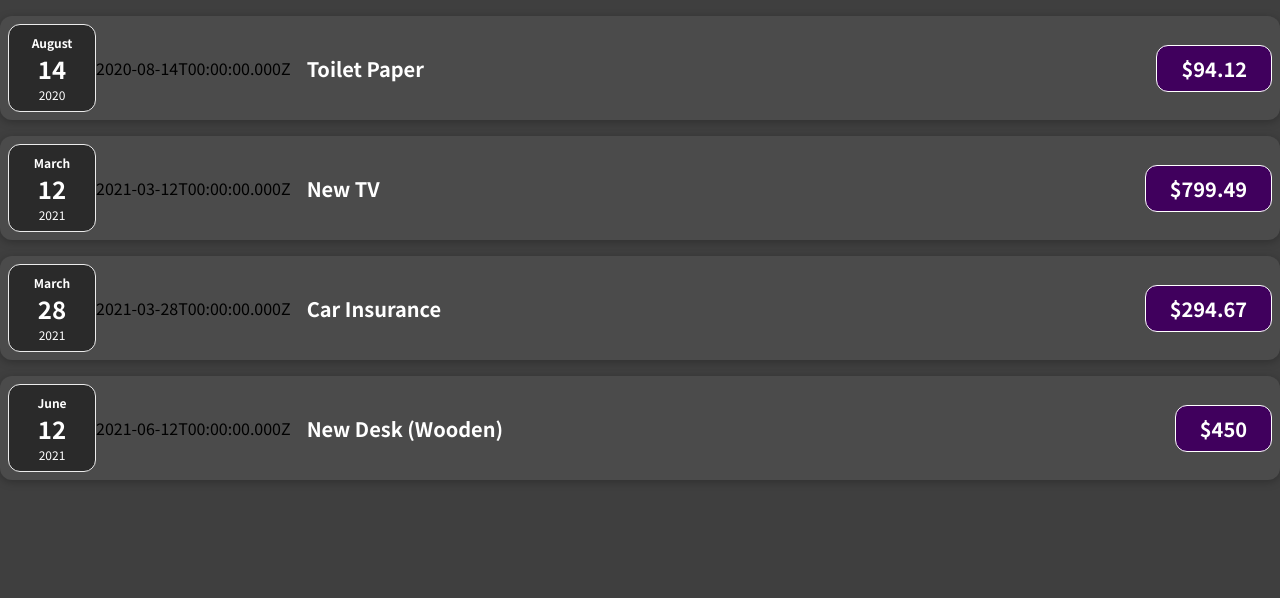
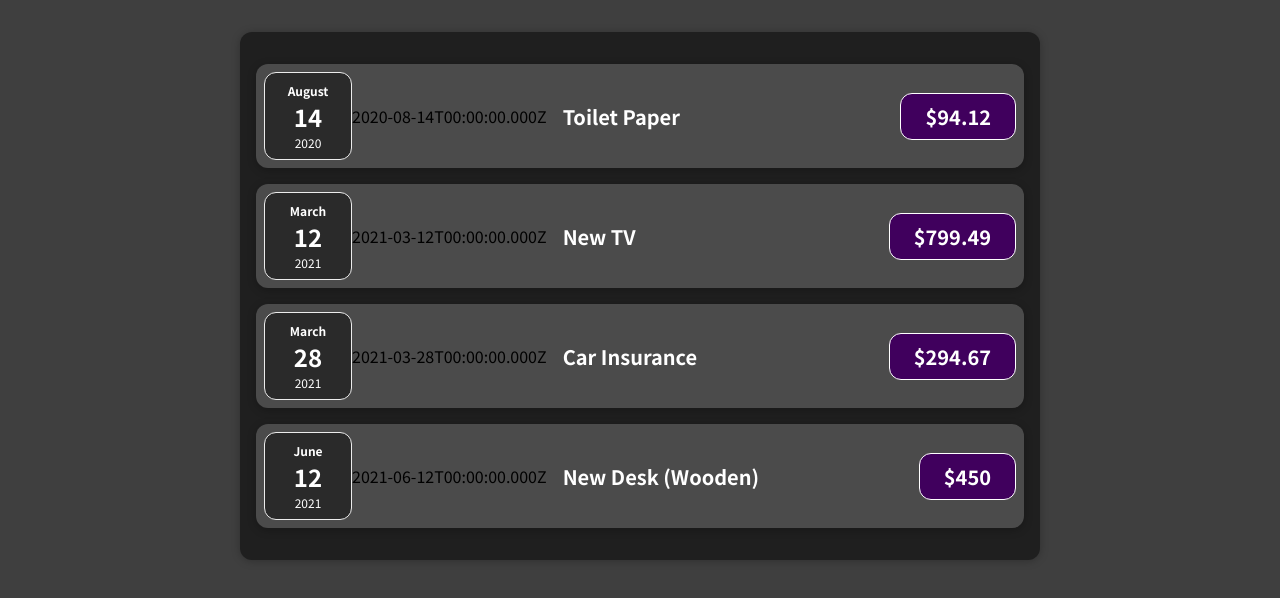
Before and after one commit to MunjeongDev/react-complete-guide, a JavaScript app: page / in a window 1280 px wide. Shown: the top 598 px of the page. Built offline with nearby package versions, Linux system fonts and the light colour scheme.

Commit message:
섹션 3.38: 연습문제 시도

```diff
--- a/src/App.js
+++ b/src/App.js
@@ -1,50 +1,31 @@
-import ExpenseItem from './components/ExpenseItem';
+import Expenses from './components/Expenses';
 
 function App() {
-  const expenses = [
-    {
-      id: 'e1',
-      title: 'Toilet Paper',
-      amount: 94.12,
-      date: new Date(2020, 7, 14),
-    },
-    { id: 'e2', title: 'New TV', amount: 799.49, date: new Date(2021, 2, 12) },
-    {
-      id: 'e3',
-      title: 'Car Insurance',
-      amount: 294.67,
-      date: new Date(2021, 2, 28),
-    },
-    {
-      id: 'e4',
-      title: 'New Desk (Wooden)',
-      amount: 450,
-      date: new Date(2021, 5, 12),
-    },
-  ];
+  // const expenses = [
+  //   {
+  //     id: 'e1',
+  //     title: 'Toilet Paper',
+  //     amount: 94.12,
+  //     date: new Date(2020, 7, 14),
+  //   },
+  //   { id: 'e2', title: 'New TV', amount: 799.49, date: new Date(2021, 2, 12) },
+  //   {
+  //     id: 'e3',
+  //     title: 'Car Insurance',
+  //     amount: 294.67,
+  //     date: new Date(2021, 2, 28),
+  //   },
+  //   {
+  //     id: 'e4',
+  //     title: 'New Desk (Wooden)',
+  //     amount: 450,
+  //     date: new Date(2021, 5, 12),
+  //   },
+  // ];
 
   return (
     <div>
-      <ExpenseItem
-        title={expenses[0].title}
-        amount={expenses[0].amount}
-        date={expenses[0].date}
-      />
-      <ExpenseItem
-        title={expenses[1].title}
-        amount={expenses[1].amount}
-        date={expenses[1].date}
-      />
-      <ExpenseItem
-        title={expenses[2].title}
-        amount={expenses[2].amount}
-        date={expenses[2].date}
-      />
-      <ExpenseItem
-        title={expenses[3].title}
-        amount={expenses[3].amount}
-        date={expenses[3].date}
-      />
+      <Expenses />
     </div>
   );
 }
--- /dev/null
+++ b/src/components/Expenses.css
@@ -0,0 +1,9 @@
+.expenses {
+  padding: 1rem;
+  background-color: rgb(31, 31, 31);
+  margin: 2rem auto;
+  width: 50rem;
+  max-width: 95%;
+  border-radius: 12px;
+  box-shadow: 0 1px 8px rgba(0, 0, 0, 0.25);
+}
--- /dev/null
+++ b/src/components/Expenses.js
@@ -0,0 +1,53 @@
+import ExpenseItem from './ExpenseItem';
+import './Expenses.css';
+
+function Expenses(expense) {
+  const expenses = [
+    {
+      id: 'e1',
+      title: 'Toilet Paper',
+      amount: 94.12,
+      date: new Date(2020, 7, 14),
+    },
+    { id: 'e2', title: 'New TV', amount: 799.49, date: new Date(2021, 2, 12) },
+    {
+      id: 'e3',
+      title: 'Car Insurance',
+      amount: 294.67,
+      date: new Date(2021, 2, 28),
+    },
+    {
+      id: 'e4',
+      title: 'New Desk (Wooden)',
+      amount: 450,
+      date: new Date(2021, 5, 12),
+    },
+  ];
+
+  return (
+    <div className="expenses">
+      <ExpenseItem
+        title={expenses[0].title}
+        amount={expenses[0].amount}
+        date={expenses[0].date}
+      />
+      <ExpenseItem
+        title={expenses[1].title}
+        amount={expenses[1].amount}
+        date={expenses[1].date}
+      />
+      <ExpenseItem
+        title={expenses[2].title}
+        amount={expenses[2].amount}
+        date={expenses[2].date}
+      />
+      <ExpenseItem
+        title={expenses[3].title}
+        amount={expenses[3].amount}
+        date={expenses[3].date}
+      />
+    </div>
+  );
+}
+
+export default Expenses;
```
